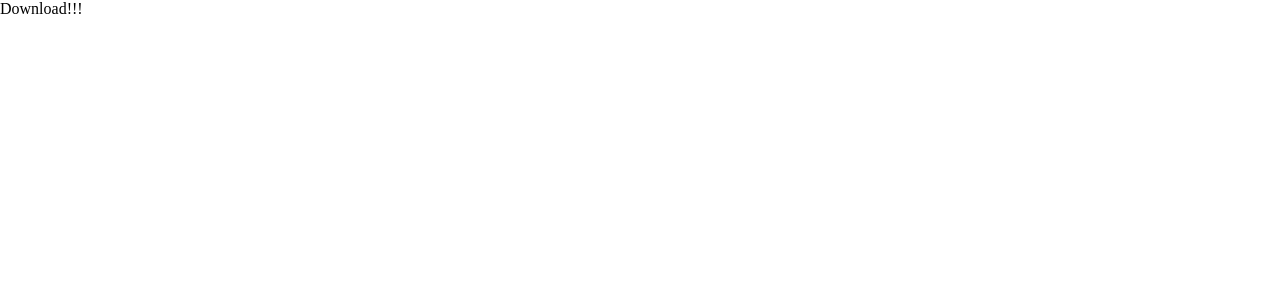
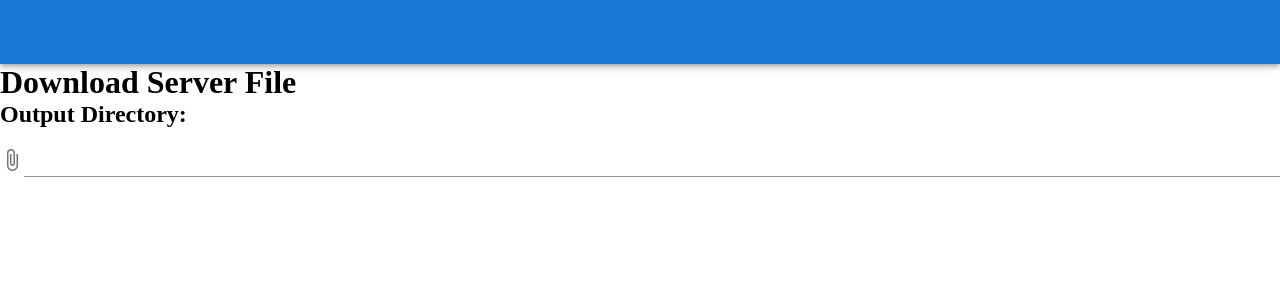
Before and after one commit to Bun133/PaperHub, a Vue app in the folder paperhub/paperhub-vue/: page /download in a window 1280 px wide. Shown: the top 300 px of the page. Built offline with nearby package versions, Linux system fonts and the light colour scheme.

Commit message:
ここまで

```diff
--- a/paperhub/paperhub-vue/src/App.vue
+++ b/paperhub/paperhub-vue/src/App.vue
@@ -1,25 +1,6 @@
 <template>
   <v-app>
-    <v-app-bar
-        app
-        color="primary"
-        dark
-    >
-      <div class="d-flex align-center">
-        <!-- TODO Insert Logo -->
-      </div>
-
-      <v-spacer></v-spacer>
-
-      <v-btn
-          href="https://github.com/Bun133/PaperHub"
-          target="_blank"
-          text
-      >
-        <span class="mr-2">Open Github</span>
-        <v-icon>mdi-open-in-new</v-icon>
-      </v-btn>
-    </v-app-bar>
+    <HangBar/>
 
     <v-main>
       <div id="upper_bar" class="d-flex justify-end">
@@ -44,10 +25,11 @@
 <script>
 
 import PaperList from "@/components/PaperList";
+import HangBar from "@/components/HangBar";
 
 export default {
   name: 'App',
-  components: {PaperList},
+  components: {HangBar, PaperList},
 
   data: () => ({
     //
--- a/paperhub/paperhub-vue/src/Import.vue
+++ b/paperhub/paperhub-vue/src/Import.vue
@@ -1,12 +1,25 @@
 <template>
   <div>
-    Import
+    <HangBar/>
+    <v-main>
+      <h1>Import Server</h1>
+      <v-file-input webkitdirectory v-model="folder"></v-file-input>
+      {{ folder }}
+    </v-main>
   </div>
 </template>
 
 <script>
+import HangBar from "@/components/HangBar";
+
 export default {
-  name: "import"
+  name: "import",
+  components: {HangBar},
+  data() {
+    return {
+      folder: ""
+    }
+  }
 }
 </script>
 
--- /dev/null
+++ b/paperhub/paperhub-vue/src/components/HangBar.vue
@@ -0,0 +1,31 @@
+<template>
+  <v-app-bar
+      app
+      color="#1976d2"
+  >
+    <div class="d-flex align-center">
+      <!-- TODO Insert Logo -->
+    </div>
+
+    <v-spacer></v-spacer>
+
+<!--    <v-btn-->
+<!--        href="https://github.com/Bun133/PaperHub"-->
+<!--        target="_blank"-->
+<!--        text-->
+<!--    >-->
+<!--      <span class="mr-2">Open Github</span>-->
+<!--      <v-icon>mdi-open-in-new</v-icon>-->
+<!--    </v-btn>-->
+  </v-app-bar>
+</template>
+
+<script>
+export default {
+  name: "HangBar"
+}
+</script>
+
+<style scoped>
+
+</style>
--- a/paperhub/paperhub-vue/src/download.vue
+++ b/paperhub/paperhub-vue/src/download.vue
@@ -1,12 +1,19 @@
 <template>
   <div>
-    Download!!!
+    <HangBar/>
+    <v-main>
+      <h1>Download Server File</h1>
+      <h2>Output Directory:<v-file-input webkitdirectory></v-file-input></h2>
+    </v-main>
   </div>
 </template>
 
 <script>
+import HangBar from "@/components/HangBar";
+
 export default {
-  name: "download"
+  name: "download",
+  components: {HangBar}
 }
 </script>
 
```
